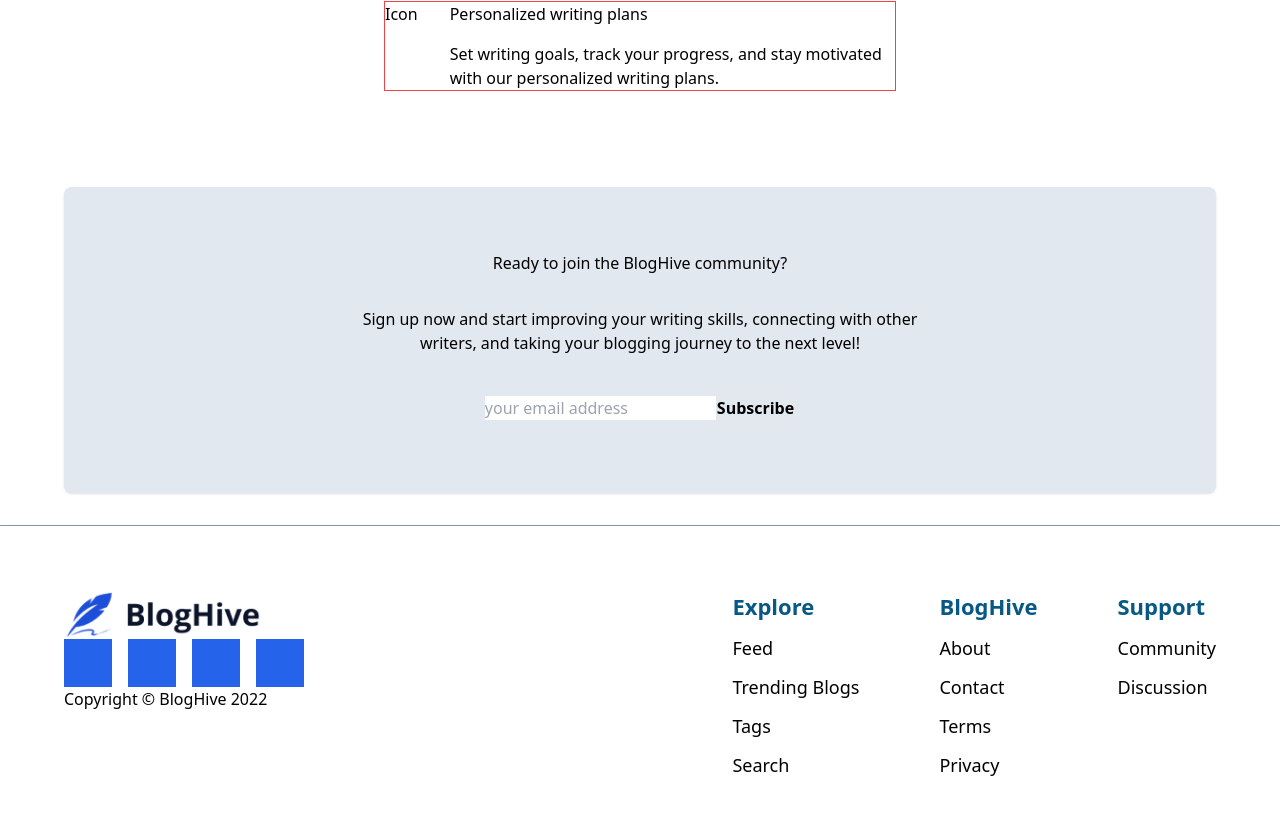
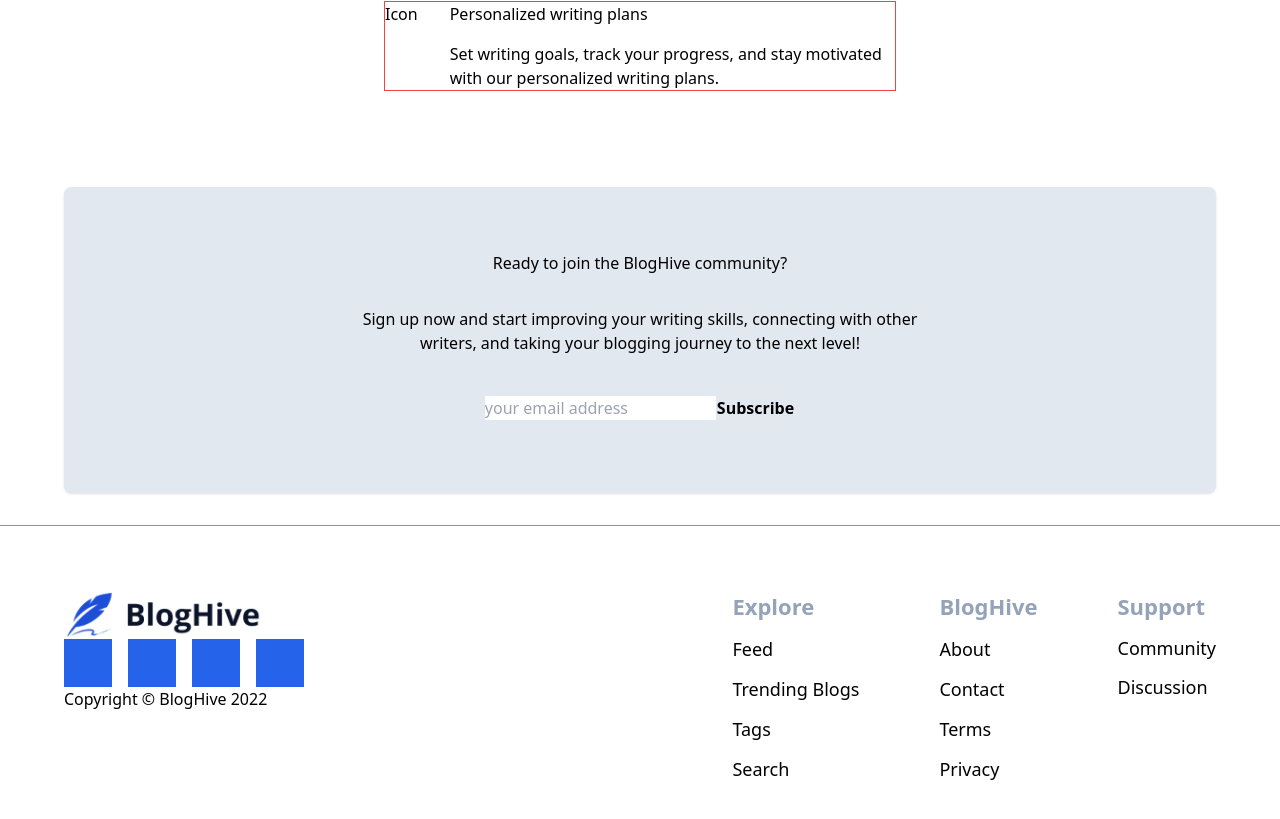
Before and after one commit to takanome-dev/BlogHive, a Next.js app in the folder apps/client/: page / in a window 1280 px wide. Shown: the part 1973-2792 px from the top of the page. Built offline with nearby package versions, Linux system fonts and the light colour scheme.

Commit message:
fix: fixed issues generated in the pr

```diff
--- a/apps/client/src/components/Footer.tsx
+++ b/apps/client/src/components/Footer.tsx
@@ -21,21 +21,21 @@ const Footer = () => {
       </div>
       <div className="links flex gap-20">
         <div className="link-container flex flex-col gap-3">
-          <h6 className="text-[#075985] font-bold text-[22px]">Explore</h6>
-          <Link href="/#" className='text-[18px]'>Feed</Link>
-          <Link href="/#" className='text-[18px]'>Trending Blogs</Link>
-          <Link href="/#" className='text-[18px]'>Tags</Link>
-          <Link href="/#" className='text-[18px]'>Search</Link>
+          <h6 className="text-slate-400 font-bold text-[22px]">Explore</h6>
+          <Link href="/#" className='text-lg'>Feed</Link>
+          <Link href="/#" className='text-lg'>Trending Blogs</Link>
+          <Link href="/#" className='text-lg'>Tags</Link>
+          <Link href="/#" className='text-lg'>Search</Link>
         </div>
         <div className="link-container flex flex-col gap-3">
-          <h6 className="text-[#075985] font-bold text-[22px]">BlogHive</h6>
-          <Link href="/#" className='text-[18px]'>About</Link>
-          <Link href="/#" className='text-[18px]'>Contact</Link>
-          <Link href="/#" className='text-[18px]'>Terms</Link>
-          <Link href="/#" className='text-[18px]'>Privacy</Link>
+          <h6 className="text-slate-400 font-bold text-[22px]">BlogHive</h6>
+          <Link href="/#" className='text-lg'>About</Link>
+          <Link href="/#" className='text-lg'>Contact</Link>
+          <Link href="/#" className='text-lg'>Terms</Link>
+          <Link href="/#" className='text-lg'>Privacy</Link>
         </div>
         <div className="link-container flex flex-col gap-3">
-          <h6 className="text-[#075985] font-bold text-[22px]">Support</h6>
+          <h6 className="text-slate-400 font-bold text-[22px]">Support</h6>
           <Link href="/#" className='text-[18px]'>Community</Link>
           <Link href="/#" className='text-[18px]'>Discussion</Link>
         </div>
```
Also changed, not shown: 1 other file (tests, documents, lock files or other folders).
